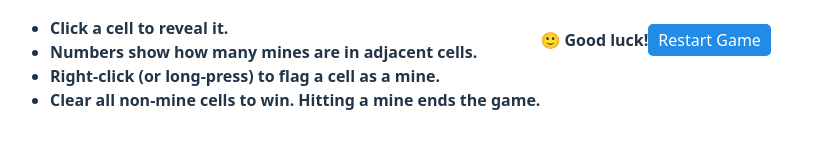
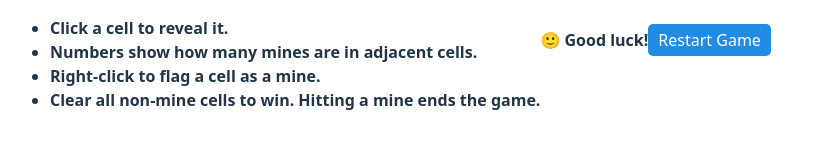
Before and after one commit to almondisrael/minesweeper-mini, a React (Vite) app: page / in a window 1280 px wide. Shown: the part 235-382 px from the top of the page, without its empty margins (0-824 px from the left). Built offline with nearby package versions, Linux system fonts and the light colour scheme.

Commit message:
update timer file

```diff
--- a/src/Components/Timer.jsx
+++ b/src/Components/Timer.jsx
@@ -36,7 +36,7 @@ export default function Timer({ isRunning, isGameOver, resetTrigger }) {
         <ul className="list-disc ml-5 mt-1">
           <li>Click a cell to reveal it.</li>
           <li>Numbers show how many mines are in adjacent cells.</li>
-          <li>Right-click (or long-press) to flag a cell as a mine.</li>
+          <li>Right-click to flag a cell as a mine.</li>
           <li>Clear all non-mine cells to win. Hitting a mine ends the game.</li>
         </ul>
       </div>
```
